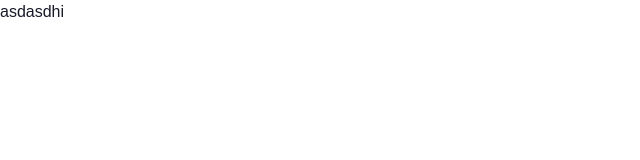
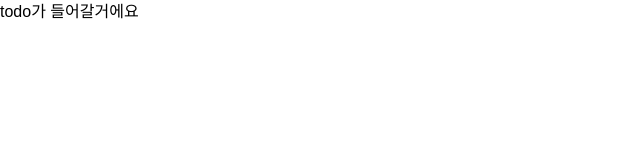
Before and after one commit to todsyIs/todayTodo, a React (Create React App) app: page /today in a window 1280 px wide. Shown: the top 160 px of the page, without its empty margins (0-640 px from the left). Built offline with nearby package versions, Linux system fonts and the light colour scheme.

Commit message:
✨ 기초설정: 컴포넌트 정하기

```diff
--- a/package.json
+++ b/package.json
@@ -8,6 +8,7 @@
     "@testing-library/user-event": "^13.5.0",
     "react": "^18.2.0",
     "react-dom": "^18.2.0",
+    "react-router-dom": "^6.4.2",
     "react-scripts": "5.0.1",
     "web-vitals": "^2.1.4"
   },
--- a/src/App.js
+++ b/src/App.js
@@ -1,5 +1,15 @@
-function App() {
-  return <div className=" text-neutral">asdasdhi</div>;
-}
+import { BrowserRouter, Route, Routes } from "react-router-dom";
+import Main from "./pages/Main/Main";
+import Todo from "./pages/Todo/Todo";
+const App = () => {
+  return (
+    <BrowserRouter>
+      <Routes>
+        <Route path="/" element={<Main />} />
+        <Route path="/today" element={<Todo />} />
+      </Routes>
+    </BrowserRouter>
+  );
+};
 
 export default App;
--- /dev/null
+++ b/src/components/Card/Card.js
@@ -0,0 +1,7 @@
+import React from "react";
+
+const Card = () => {
+  return <section>카드</section>;
+};
+
+export default Card;
--- /dev/null
+++ b/src/components/Form/Form.js
@@ -0,0 +1,11 @@
+import React from "react";
+
+const Form = () => {
+  return (
+    <form>
+      <input placeholder="asd" />
+    </form>
+  );
+};
+
+export default Form;
--- /dev/null
+++ b/src/components/Header/Header.js
@@ -0,0 +1,7 @@
+import React from "react";
+
+const Header = () => {
+  return <header>ads</header>;
+};
+
+export default Header;
--- /dev/null
+++ b/src/components/TodoBtn/TodoBtn.js
@@ -0,0 +1,5 @@
+const TodoBtn = () => {
+  return <button>todo 수정 삭제용</button>;
+};
+
+export default TodoBtn;
--- /dev/null
+++ b/src/components/TodoItem/TodoItem.js
@@ -0,0 +1,7 @@
+import React from "react";
+
+const TodoItem = () => {
+  return <li>item</li>;
+};
+
+export default TodoItem;
--- /dev/null
+++ b/src/components/TodoItemList/TodoItemList.js
@@ -0,0 +1,5 @@
+const TodoItemList = () => {
+  return <ul>todolist</ul>;
+};
+
+export default TodoItemList;
--- /dev/null
+++ b/src/pages/Main/Main.js
@@ -0,0 +1,5 @@
+const Main = () => {
+  return <main>여기는 메인</main>;
+};
+
+export default Main;
--- /dev/null
+++ b/src/pages/Todo/Todo.js
@@ -0,0 +1,9 @@
+const Todo = () => {
+  return (
+    <main>
+      <section>todo가 들어갈거에요</section>
+    </main>
+  );
+};
+
+export default Todo;
```
Also changed, not shown: 1 other file (tests, documents, lock files or other folders).
